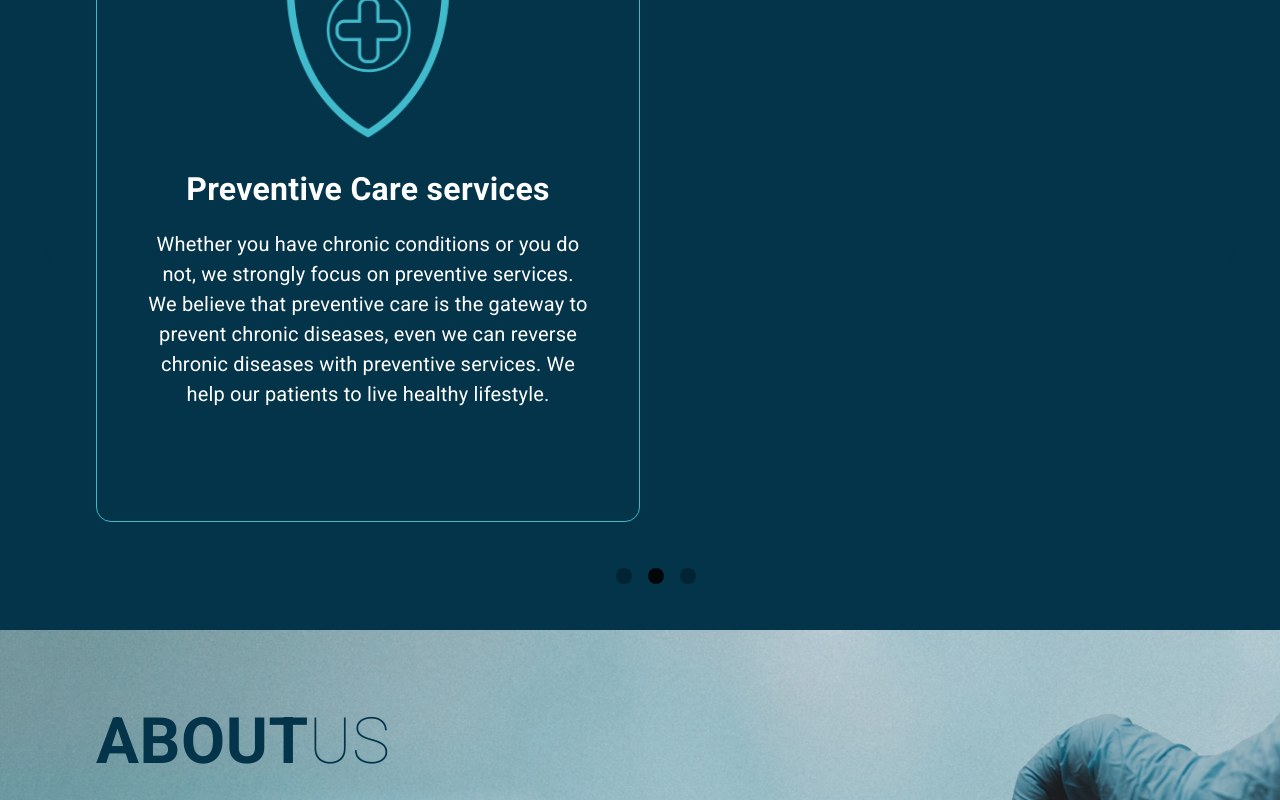
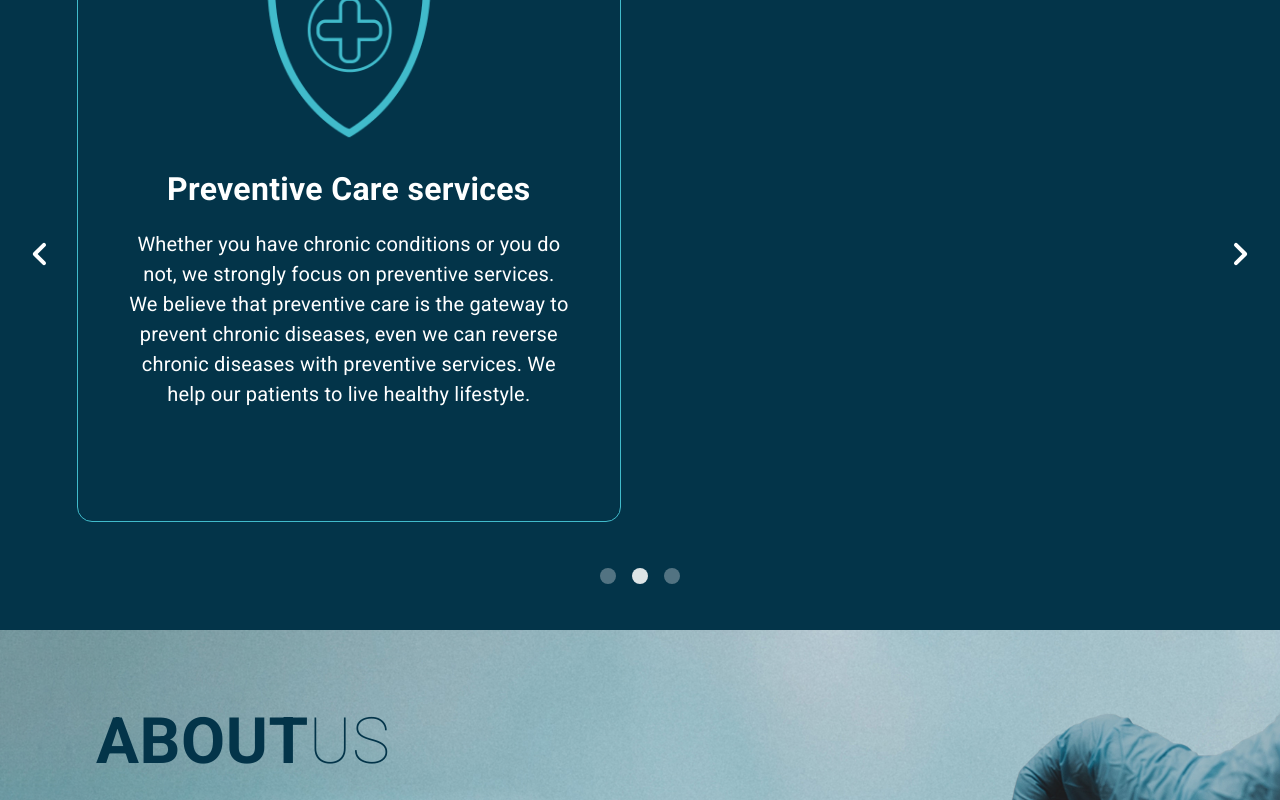
Before and after one commit to engfadymohsen/fanousclinic, a React (Create React App) app: page / in a window 1280 px wide. Shown: the part 1361-2161 px from the top of the page. Built offline with nearby package versions, Linux system fonts and the light colour scheme.

Commit message:
update swipper arrows

```diff
--- a/src/components/contactus/ourdata/OurData.tsx
+++ b/src/components/contactus/ourdata/OurData.tsx
@@ -29,7 +29,7 @@ const OurData = () => {
             title="Our Location"
             desc={
               <>
-                10926 South Tryon Street, Suite D,<br />
+                10926 South Tryon Street,<br />Suite D,
                 Charlotte, NC 28273
               </>
             }
--- a/src/components/home/ourServices/Services.tsx
+++ b/src/components/home/ourServices/Services.tsx
@@ -53,7 +53,7 @@ const Services = () => {
         </Typography>
       </Box>
       <Box sx={{ width: "90%", margin: "0 auto" }}>
-        <Swipper className="service-card" timeOut={5000} NumOfElements={1}>
+        <Swipper className="service-card" timeOut={5000} NumOfElements={1} mode={"light"}>
           {services.map((service) => (
             <Box
               sx={{
--- a/src/components/shared/Swipper.tsx
+++ b/src/components/shared/Swipper.tsx
@@ -9,6 +9,7 @@ interface SwipperType {
   className: string;
   timeOut: number;
   NumOfElements: number;
+  mode?: string;
 }
 
 export const controller = (
@@ -16,7 +17,8 @@ export const controller = (
   setScroll: Function,
   setI: Function,
   i: number,
-  NumOfElements: number
+  NumOfElements: number,
+  mode: string | undefined
 ) => {
   let content: ReactElement[] = [];
   for (let l = 0; l < children.length - (NumOfElements - 1); l++) {
@@ -24,7 +26,15 @@ export const controller = (
       <Box
         sx={{
           borderRadius: "50%",
-          backgroundColor: i === l ? "#000000dd" : "#00000050",
+          backgroundColor:
+            mode === "light"
+              ? i === l
+                ? "#ffffffdd"
+                : "#ffffff50"
+              : i === l
+              ? "#000000dd"
+              : "#00000050",
+
           width: "1rem",
           height: "1rem",
           cursor: "pointer",
@@ -45,6 +55,7 @@ const Swipper = ({
   className,
   timeOut,
   NumOfElements,
+  mode,
 }: SwipperType) => {
   const [Scroll, setScroll] = useState(0);
   const [i, setI] = useState(0);
@@ -72,13 +83,13 @@ const Swipper = ({
         sx={{
           position: "absolute",
           top: "50%",
-          left: { lg: "-2rem", md: "-2rem", sm: "-0.5rem", xs: "-0.5rem" },
+          left: { lg: "-3rem", md: "-3rem", sm: "-1rem", xs: "-1rem" },
           transform: "translateY(-50%)",
-          fontSize: "2rem",
-          color: theme.primary_color,
+          fontSize: {lg:"3rem",md:"3rem",sm:"2rem",xs:"2rem"},
+          color: mode === "light" ? "white" : theme.primary_color,
           cursor: i === 0 ? "default" : "pointer",
           opacity: i === 0 ? "0.4" : "1",
-          zIndex:'1000'
+          zIndex: "1000",
         }}
         onClick={() =>
           i !== 0 ? (setScroll(Scroll + 90 / NumOfElements), setI(i - 1)) : null
@@ -88,11 +99,11 @@ const Swipper = ({
         sx={{
           width: "100%",
           overflowX: "hidden",
-          margin: { lg: "0 1rem", md: "0 1rem", sm: "0", xs: "0" },
         }}
       >
         <Box
           sx={{
+            marginLeft: {lg:"-0.2rem",md:"-0.2rem",sm:"0rem",xs:"0rem",},
             transition: "0.3s",
             display: "flex",
             width: "fit-content",
@@ -114,26 +125,27 @@ const Swipper = ({
             justifyContent: "center",
             marginTop: "2rem",
             color: theme.primary_color,
-            cursor: "pointer",
           }}
         >
-          {controller(children, setScroll, setI, i, NumOfElements)}
+          {controller(children, setScroll, setI, i, NumOfElements, mode)}
         </Box>
       </Box>
       <KeyboardArrowRightRoundedIcon
         sx={{
           position: "absolute",
-          right: { lg: "-2rem", md: "-2rem", sm: "-0.5rem", xs: "-0.5rem" },
+          right: { lg: "-3rem", md: "-3rem", sm: "-1rem", xs: "-1rem" },
           top: "50%",
           transform: "translateY(-50%)",
-          fontSize: "2rem",
-          color: theme.primary_color,
+          fontSize: {lg:"3rem",md:"3rem",sm:"2rem",xs:"2rem"},
+          color: mode === "light" ? "white" : theme.primary_color,
           cursor: i === x.length - NumOfElements ? "default" : "pointer",
           opacity: i === x.length - NumOfElements ? "0.4" : "1",
-          zIndex:'1000'
+          zIndex: "1000",
         }}
         onClick={() =>
-          i !== x.length - NumOfElements ? (setScroll(Scroll - 90 / NumOfElements), setI(i + 1)) : null
+          i !== x.length - NumOfElements
+            ? (setScroll(Scroll - 90 / NumOfElements), setI(i + 1))
+            : null
         }
       />
     </Box>
--- a/src/pages/ContactUsPage.tsx
+++ b/src/pages/ContactUsPage.tsx
@@ -1,17 +1,10 @@
-import { Box, Grid, Typography } from '@mui/material'
-import NavBar from '../components/shared/NavBar/NavBar'
-import Footer from '../components/shared/footer/Footer'
-import Form from '../components/contactus/form/Form'
-import OurData from '../components/contactus/ourdata/OurData'
-import theme from '../theme/theme'
-import { useRef, useEffect } from 'react'
-
-
-
-
-
-
-
+import { Box, Grid, Typography } from "@mui/material";
+import NavBar from "../components/shared/NavBar/NavBar";
+import Footer from "../components/shared/footer/Footer";
+import Form from "../components/contactus/form/Form";
+import OurData from "../components/contactus/ourdata/OurData";
+import theme from "../theme/theme";
+import { useRef, useEffect } from "react";
 
 const ContactUsPage = () => {
   const scrollToTop = useRef<HTMLDivElement>(null);
@@ -24,30 +17,70 @@ const ContactUsPage = () => {
     }
   }, []);
 
-
-
-
-
-
   return (
     <Box ref={scrollToTop}>
       <NavBar />
-        <Box sx={{
-        backgroundImage:'url(./assets/benefits.jpg)',
-        backgroundSize:'cover',
-        width:'100%',
-        minHeight:'38rem',
-        padding:{lg:'3rem 4rem', md:'3rem 3rem',sm:'3rem 1rem', xs:'3rem 1rem',},
-        boxSizing:'border-box'
-        }}>
-          <Typography sx={{fontSize:{ lg: "4rem", md: "4rem", sm: "2rem", xs: "2rem" },lineHeight:{xs:'1', md:'auto'}, color:'white', textAlign: { lg: "left", md: "left", sm: "center", xs: "center" }}} ><span style={{fontWeight:'600', color:theme.primary_color}}>CONTACT </span><span style={{fontWeight:'200', color:theme.primary_color}}>US</span></Typography>
-          <Box sx={{marginTop:'2rem'}}>
-            <Grid container spacing={3} sx={{alignItems:'stretch', height:'80%'}}>
-              <Grid item xs={12} md={6} sx={{display:'flex',flexDirection:'column', justifyContent:'space-between'}} order={{ xs: 2, md: 1}}>
+      <Box
+        sx={{
+          backgroundImage: "url(./assets/benefits.jpg)",
+          backgroundSize: "cover",
+          width: "100%",
+          minHeight: "38rem",
+          padding: {
+            lg: "3rem 4rem",
+            md: "3rem 3rem",
+            sm: "3rem 1rem",
+            xs: "3rem 1rem",
+          },
+          boxSizing: "border-box",
+        }}
+      >
+        <Typography
+          sx={{
+            fontSize: { lg: "4rem", md: "4rem", sm: "2rem", xs: "2rem" },
+            lineHeight: { xs: "1", md: "auto" },
+            color: "white",
+            textAlign: { lg: "left", md: "left", sm: "center", xs: "center" },
+          }}
+        >
+          <span style={{ fontWeight: "600", color: theme.primary_color }}>
+            CONTACT{" "}
+          </span>
+          <span style={{ fontWeight: "200", color: theme.primary_color }}>
+            US
+          </span>
+        </Typography>
+        <Box sx={{ marginTop: "2rem" }}>
+          <Grid
+            container
+            spacing={3}
+            sx={{ alignItems: "stretch", height: "80%" }}
+          >
+            <Grid
+              item
+              xs={12}
+              md={6}
+              sx={{
+                display: "flex",
+                flexDirection: "column",
+                justifyContent: "space-between",
+              }}
+              order={{ xs: 2, md: 1 }}
+            >
               <OurData />
             </Grid>
             <Grid item xs={12} md={6} order={{ xs: 1, md: 2 }}>
-                <Box sx={{padding:{lg:'0 0 0 4rem', md:'0 0 0 4rem',sm:'1rem 1rem', xs:'1rem 1rem'}, boxSizing:'border-box'}}>
+              <Box
+                sx={{
+                  padding: {
+                    lg: "0 0 0 4rem",
+                    md: "0 0 0 4rem",
+                    sm: "1rem 1rem",
+                    xs: "1rem 1rem",
+                  },
+                  boxSizing: "border-box",
+                }}
+              >
                 <Form />
               </Box>
             </Grid>
@@ -56,15 +89,7 @@ const ContactUsPage = () => {
       </Box>
       <Footer />
     </Box>
-  )
-}
+  );
+};
 
-
-
-
-
-
-
-
-
-export default ContactUsPage
+export default ContactUsPage;
```
Lines whose indentation alone changed are shown as unchanged.
